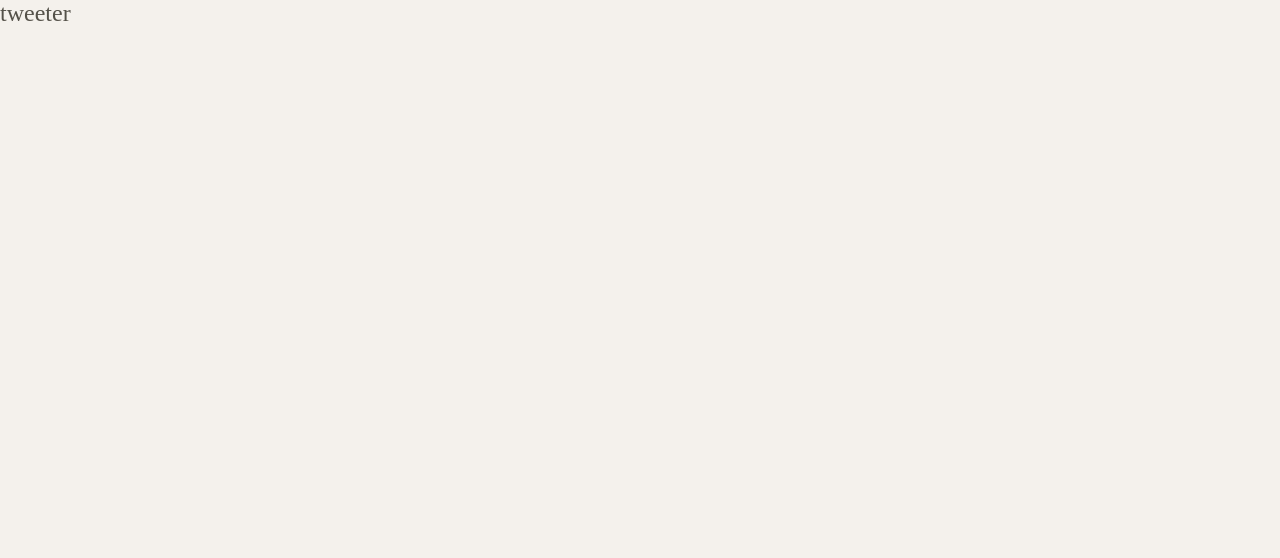
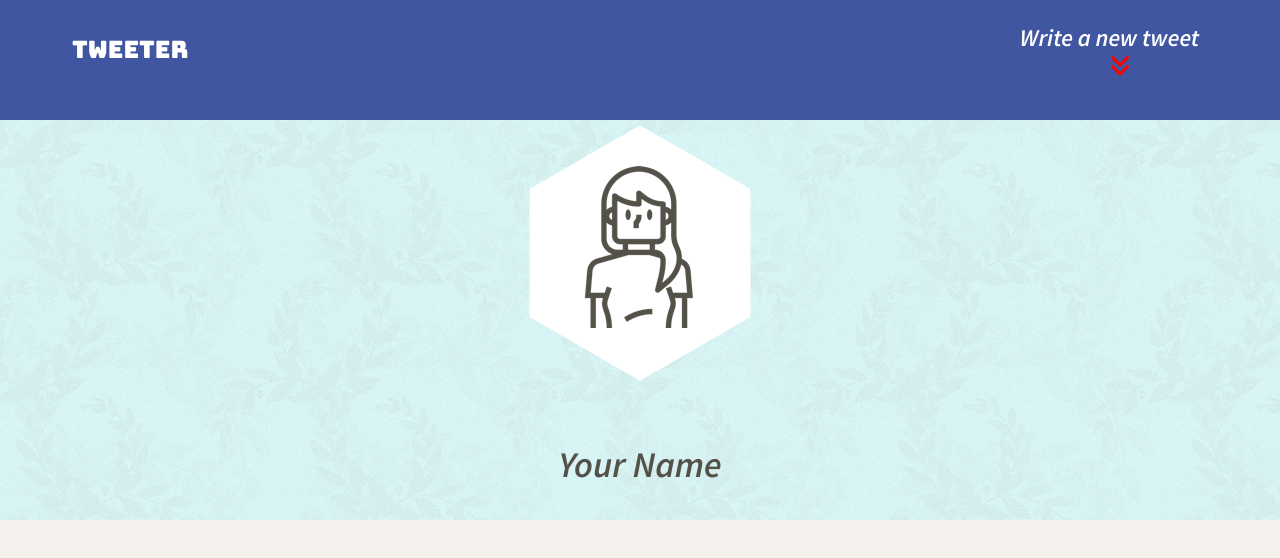
Before and after one commit to ShayFae/tweeter-app, a website: page public/index.html in a window 1280 px wide. Drawn offline with nearby package versions, Linux system fonts and the light colour scheme; a small style sheet from the web is missing.

Commit message:
Nav bar and header added

```diff
--- a/public/index.html
+++ b/public/index.html
@@ -6,9 +6,19 @@
 
     <!-- External CSS -->
     <link rel="stylesheet" href="https://cdnjs.cloudflare.com/ajax/libs/normalize/8.0.1/normalize.min.css" type="text/css" />
+    <link rel="preconnect" href="https://fonts.googleapis.com">
+    <link rel="stylesheet" href="https://cdnjs.cloudflare.com/ajax/libs/font-awesome/5.15.4/css/all.min.css" integrity="sha512-Fo3rlrZj/k7ujTnHg4CGR2D7kSs0v4LLanw2qksYuRlEzO+tcaEPQogQ0KaoGN26/zrn20ImR1DfuLWnOo7aBA==" crossorigin="anonymous" referrerpolicy="no-referrer" />
+    <script src="https://kit.fontawesome.com/e5054ffbee.js" crossorigin="anonymous"></script>
+    <!-- Fonts -->
+    <link rel="preconnect" href="https://fonts.gstatic.com" crossorigin>
+    <link href="https://fonts.googleapis.com/css2?family=Bungee&family=Source+Sans+Pro:ital,wght@1,600&display=swap" rel="stylesheet">
 
     <!-- App CSS -->
     <link rel="stylesheet" href="/styles/layout.css" type="text/css" />
+    <link rel="stylesheet" href="/styles/nav.css" type="text/css" />
+    <link rel="stylesheet" href="/styles/header.css" type="text/css" />
+
+
 
     <!-- External JS -->
     <script src="https://ajax.googleapis.com/ajax/libs/jquery/3.4.1/jquery.min.js"></script>
@@ -19,10 +29,22 @@
 
   <body>
     <!-- Top nav bar (fixed) -->
-    <nav>
-      <span>tweeter</span>
+    <nav class="nav" >
+      <span class="title">tweeter </span><span class="write-tweet"><b>Write</b> a new tweet<i class="fas fa-angle-double-down"></i>
+      </span>
+     <!-- <div class="arrow">
+      <i class="fas fa-angle-double-down"></i>
+     </div> -->
     </nav>
-
+    <header>
+      <div>
+          <img src="/images/profile-hex.png">
+      </div>
+      <br>
+      <div>
+          <h2>Your Name</h2>
+      </div>
+    </header>
     <!-- Page-specific (main) content here -->
     <main class="container"></main>
   </body>
--- /dev/null
+++ b/public/styles/header.css
@@ -0,0 +1,10 @@
+header {
+  height: 400px;
+  width: 100%;
+  display: flex;
+  flex-direction: column;
+  justify-content: center;
+  align-items: center;
+  background-color: lightcyan;
+  background-image: url(/images/xv.png);
+}
--- a/public/styles/layout.css
+++ b/public/styles/layout.css
@@ -18,8 +18,8 @@ body {
   color: #545149;
   background-color: #f4f1ec;
   font-size: 24px;
+  font-family: 'Source Sans Pro', sans-serif;
 }
-
 /*
  * Additional CSS can be defined below or in other CSS files, as per instructions
  */
--- /dev/null
+++ b/public/styles/nav.css
@@ -0,0 +1,36 @@
+  .title {
+    padding-left: 1.5em;
+    margin: 1.5em;
+  }
+
+
+ .nav {
+  color: #FFFFFF;
+  display: flex;
+  flex-direction: row;
+  justify-content: space-between;
+  background-color: #4056A1;
+  border: 1.5em;
+  flex-wrap: wrap;
+  /* margin: 40px; */
+  height: 120px;
+  /* padding-left: 1.5em; */
+  /* border-radius: 5%; */
+  font-family: 'Bungee', cursive;
+  position:static;
+  z-index: 10;
+ }
+
+ .write-tweet {
+  font-family: 'Source Sans Pro', sans-serif;
+  padding-right: 1.5em;
+  margin: 1em;
+  margin-bottom: 0;
+}
+
+  .fas {
+    color: red;
+    width: 100%;
+    text-align: center;
+
+  }
```
Also changed, not shown: server/data-files/initial-tweets.json (+5 -5 lines), public/images/xv.png (added), 2 other files.
